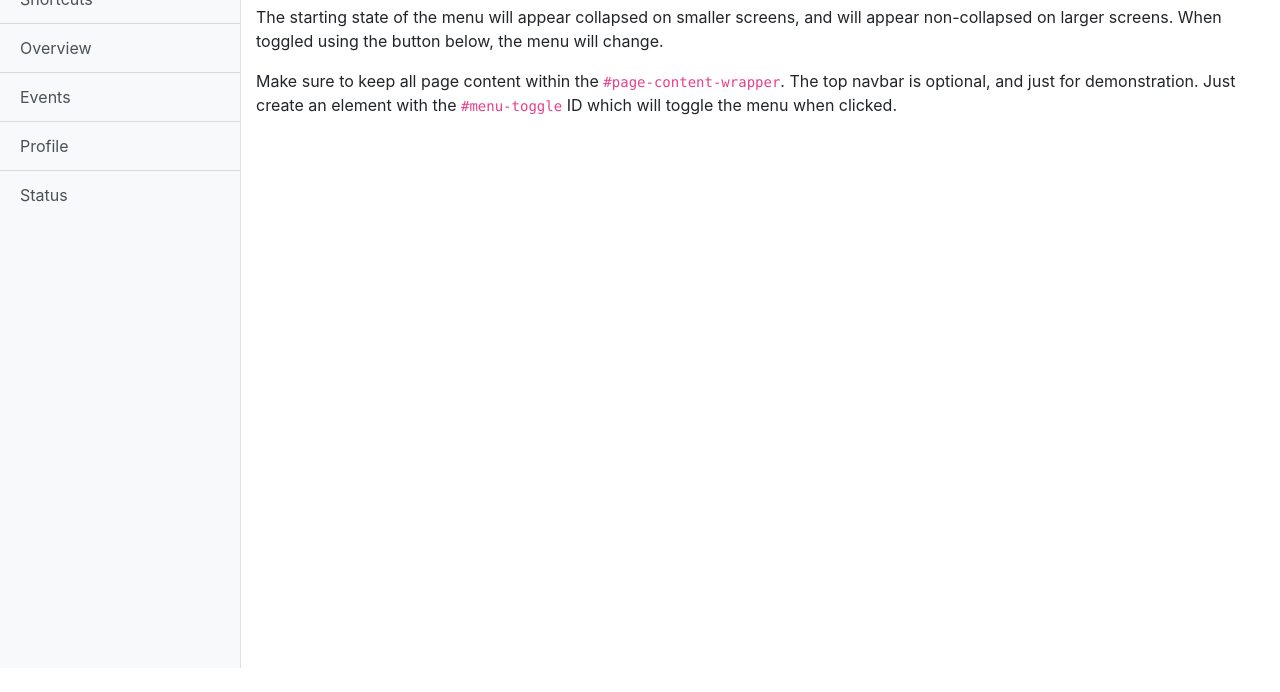
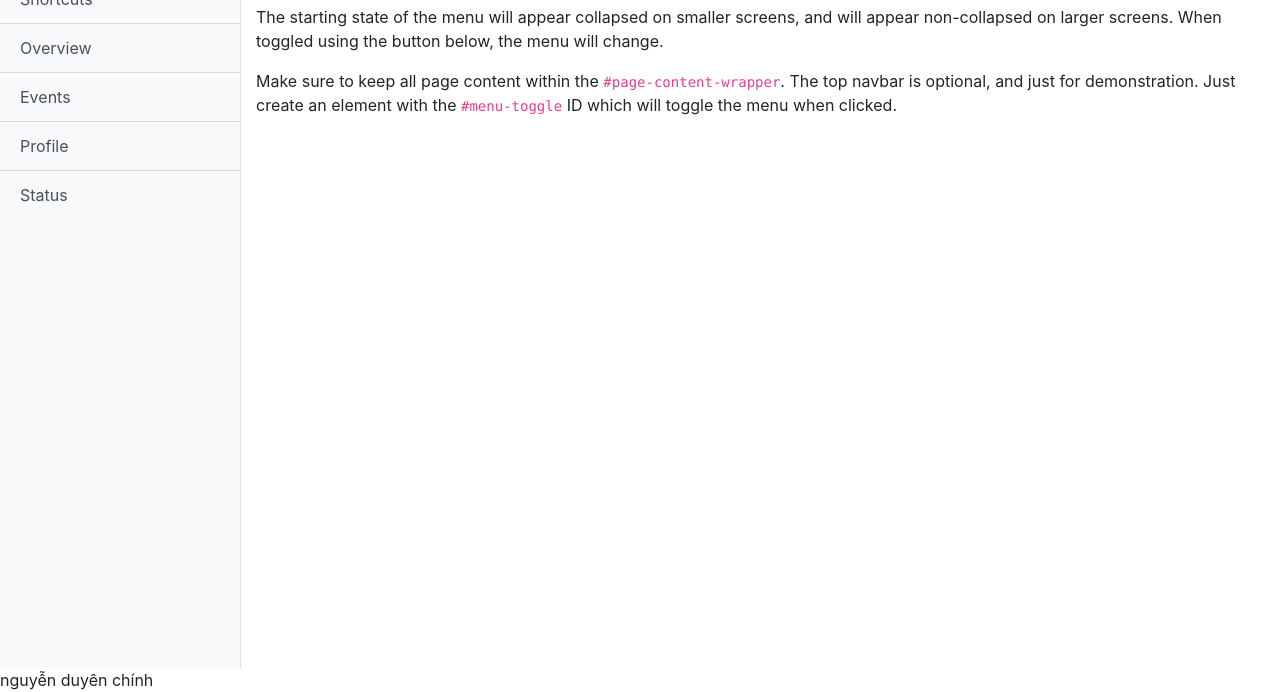
Before and after one commit to duyenchinh/remote-startbootstrap-simple-sidebar, a website: page startbootstrap-simple-sidebar-gh-pages/index.html in a window 1280 px wide. Shown: the part 132-824 px from the top of the page. Before the commit the page ends 800 px from the top, so only its background shows below. Drawn offline with Linux system fonts and the light colour scheme.

Commit message:
sua lan 2

```diff
--- a/startbootstrap-simple-sidebar-gh-pages/index.html
+++ b/startbootstrap-simple-sidebar-gh-pages/index.html
@@ -19,6 +19,7 @@
 </head>
 
 <body>
+
 
   <div class="d-flex" id="wrapper">
 
@@ -91,7 +92,7 @@
       $("#wrapper").toggleClass("toggled");
     });
   </script>
-
+<table> nguyễn duyên chính</table>
 </body>
 
 </html>
```
